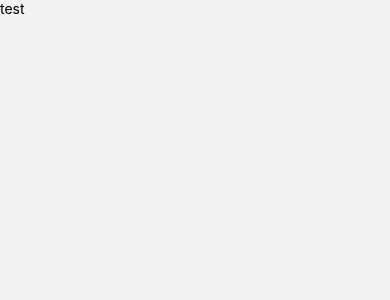
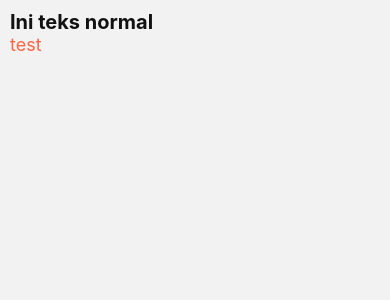
Before and after one commit to nashirjamali/simple-list-detail-rn, a React Native app: screen / in a window 390 px wide. Shown: the top 300 px of the page. Built offline with nearby package versions, Linux system fonts and the light colour scheme.

Commit message:
feat: add layout component

```diff
--- a/App.tsx
+++ b/App.tsx
@@ -1,13 +1,16 @@
 import React from 'react';
 import {NavigationContainer, DefaultTheme} from '@react-navigation/native';
+import {SafeAreaProvider} from 'react-native-safe-area-context';
 
 import Router from './src/router/Router';
 
 function App(): JSX.Element {
   return (
-    <NavigationContainer theme={DefaultTheme}>
-      <Router />
-    </NavigationContainer>
+    <SafeAreaProvider>
+      <NavigationContainer theme={DefaultTheme}>
+        <Router />
+      </NavigationContainer>
+    </SafeAreaProvider>
   );
 }
 
--- a/package.json
+++ b/package.json
@@ -13,7 +13,10 @@
     "@react-navigation/native": "7.0.14",
     "@react-navigation/stack": "7.1.1",
     "react": "18.3.1",
-    "react-native": "0.76.5"
+    "react-native": "0.76.5",
+    "react-native-gesture-handler": "2.21.2",
+    "react-native-safe-area-context": "5.0.0",
+    "react-native-screens": "4.4.0"
   },
   "devDependencies": {
     "@babel/core": "7.25.2",
--- a/src/@types/components/Button.types.ts
+++ b/src/@types/components/Button.types.ts
@@ -1,4 +1,4 @@
-import type {ReactElement} from 'react';
+import type {ReactElement, ReactNode} from 'react';
 import type {ButtonProps as ButtonPropsRN, ViewStyle} from 'react-native';
 
 import {BUTTON_VARIANTS} from '../../constants';
@@ -8,8 +8,8 @@ export type ButtonVariantTypes =
 
 export type ButtonProps = ButtonPropsRN & {
   variant: ButtonVariantTypes;
-  icon?: ReactElement;
-  iconRight?: ReactElement;
+  icon?: ReactNode;
+  iconRight?: ReactNode;
 };
 
 export type ButtonStyles = {
--- a/src/@types/components/index.ts
+++ b/src/@types/components/index.ts
@@ -1,2 +1,3 @@
 export * from './GeneralText.types';
 export * from './Button.types';
+export * from './Layout.types';
--- a/src/components/Button/Button.components.tsx
+++ b/src/components/Button/Button.components.tsx
@@ -1,5 +1,5 @@
 import React, {ReactElement, type FC} from 'react';
-import {Pressable} from 'react-native';
+import {TouchableOpacity} from 'react-native';
 
 import type {ButtonProps} from '../../@types';
 import {BUTTON_VARIANTS, GENERAL_TEXT_VARIANTS} from '../../constants';
@@ -33,9 +33,9 @@ const Button: FC<ButtonProps> = ({
   icon,
   ...props
 }: ButtonProps): JSX.Element => (
-  <Pressable {...props}>
-    {variant === BUTTON_VARIANTS.ICON ? icon : _renderTitle(title)} {iconRight}
-  </Pressable>
+  <TouchableOpacity {...props}>
+    {variant === BUTTON_VARIANTS.ICON ? icon : _renderTitle(title)}
+  </TouchableOpacity>
 );
 
 export default Button;
--- a/src/components/GeneralText/GeneralText.components.tsx
+++ b/src/components/GeneralText/GeneralText.components.tsx
@@ -28,7 +28,7 @@ const GeneralText: FC<GeneralTextProps> = ({
   children,
   ...props
 }: GeneralTextProps): JSX.Element => (
-  <Text {..._getTextStyle(variant)} {...props}>
+  <Text style={_getTextStyle(variant)} {...props}>
     {children}
   </Text>
 );
--- /dev/null
+++ b/src/components/Layout/Layout.component.tsx
@@ -0,0 +1,10 @@
+import React, {FC} from 'react';
+import {SafeAreaView} from 'react-native-safe-area-context';
+import {LayoutProps} from '../../@types';
+import styles from './Layout.styles';
+
+const Layout: FC<LayoutProps> = ({children}) => (
+  <SafeAreaView style={styles.container}>{children}</SafeAreaView>
+);
+
+export default Layout;
--- /dev/null
+++ b/src/components/Layout/Layout.styles.ts
@@ -0,0 +1,11 @@
+import {StyleSheet} from 'react-native';
+
+import type {LayoutStyles} from '../../@types';
+
+const styles: LayoutStyles = StyleSheet.create({
+  container: {
+    padding: 10,
+  },
+});
+
+export default styles;
--- a/src/components/index.ts
+++ b/src/components/index.ts
@@ -1,4 +1,5 @@
 import GeneralText from './GeneralText/GeneralText.components';
 import Button from './Button/Button.components';
+import Layout from './Layout/Layout.component';
 
-export {GeneralText, Button};
+export {GeneralText, Button, Layout};
--- a/src/screens/TransactionList/TransactionList.screens.tsx
+++ b/src/screens/TransactionList/TransactionList.screens.tsx
@@ -1,16 +1,14 @@
 import React from 'react';
 import {SafeAreaView, View} from 'react-native';
 
-import {Button, GeneralText} from '../../components';
+import {Button, GeneralText, Layout} from '../../components';
 
 const TransactionList = () => {
   return (
-    <SafeAreaView>
-      <View>
-        <GeneralText variant="normal" />
-        <Button title="test" variant="normal" />
-      </View>
-    </SafeAreaView>
+    <Layout>
+      <GeneralText variant="header">Ini teks normal</GeneralText>
+      <Button title="test" variant="normal" />
+    </Layout>
   );
 };
 
```
Also changed, not shown: src/@types/components/Layout.types.ts (added, +7 -0 lines), 1 other file (tests, documents, lock files or other folders).
